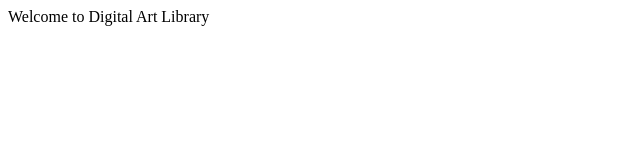
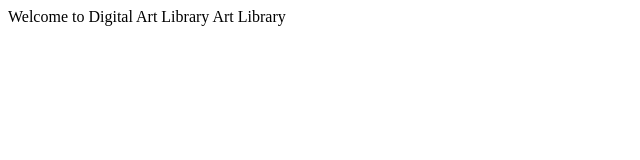
Before and after one commit to Smartdigitals/Artlibrary, a plain HTML site: page index.html in a window 1280 px wide. Shown: the full height of the page, 0-640 px from the left. Drawn offline with Linux system fonts and the light colour scheme.

Commit message:
I added Art Library

```diff
--- a/index.html
+++ b/index.html
@@ -2,4 +2,7 @@
 
   Welcome to Digital Art Library
 
+
+  Art Library
+
 </html>
```
